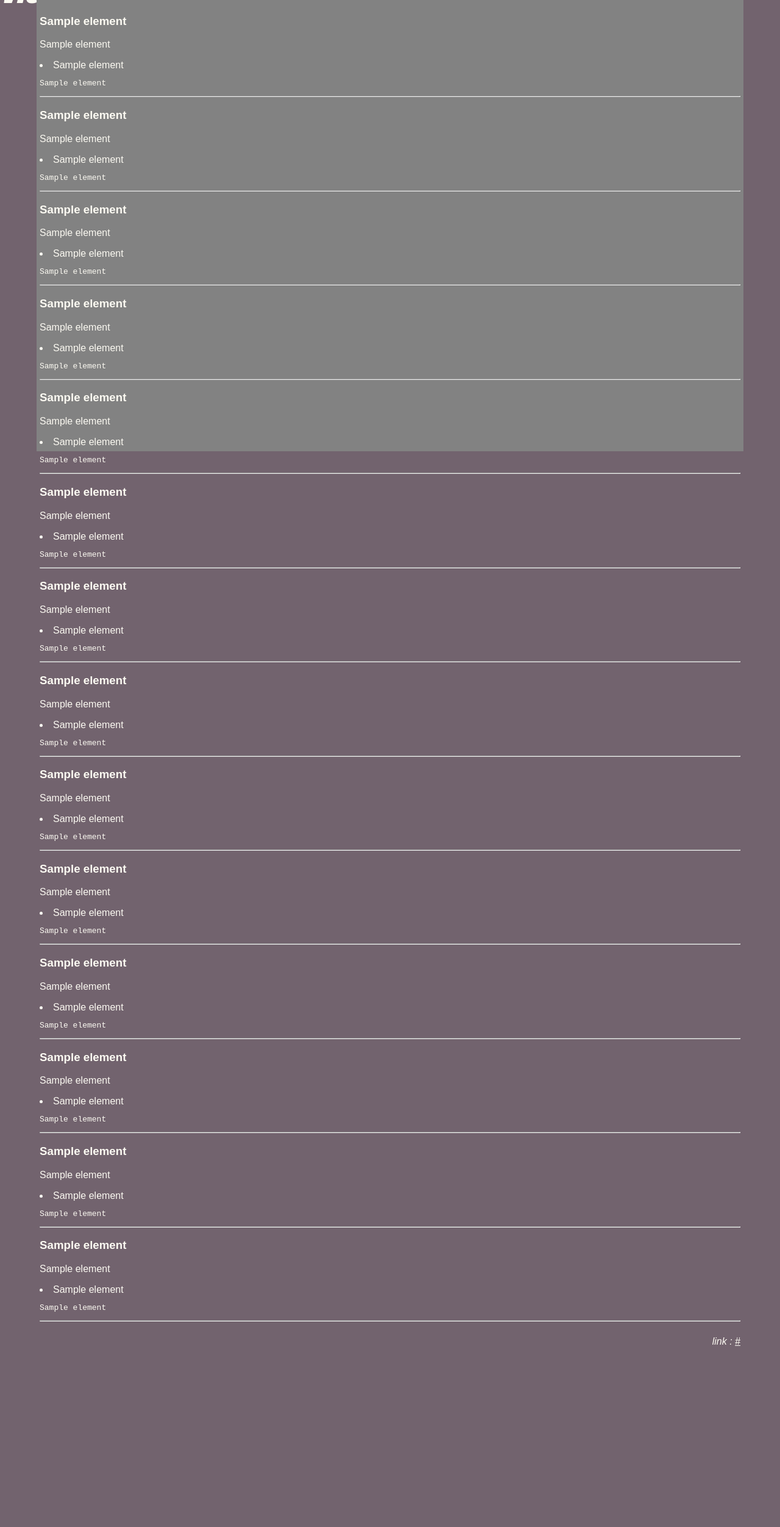
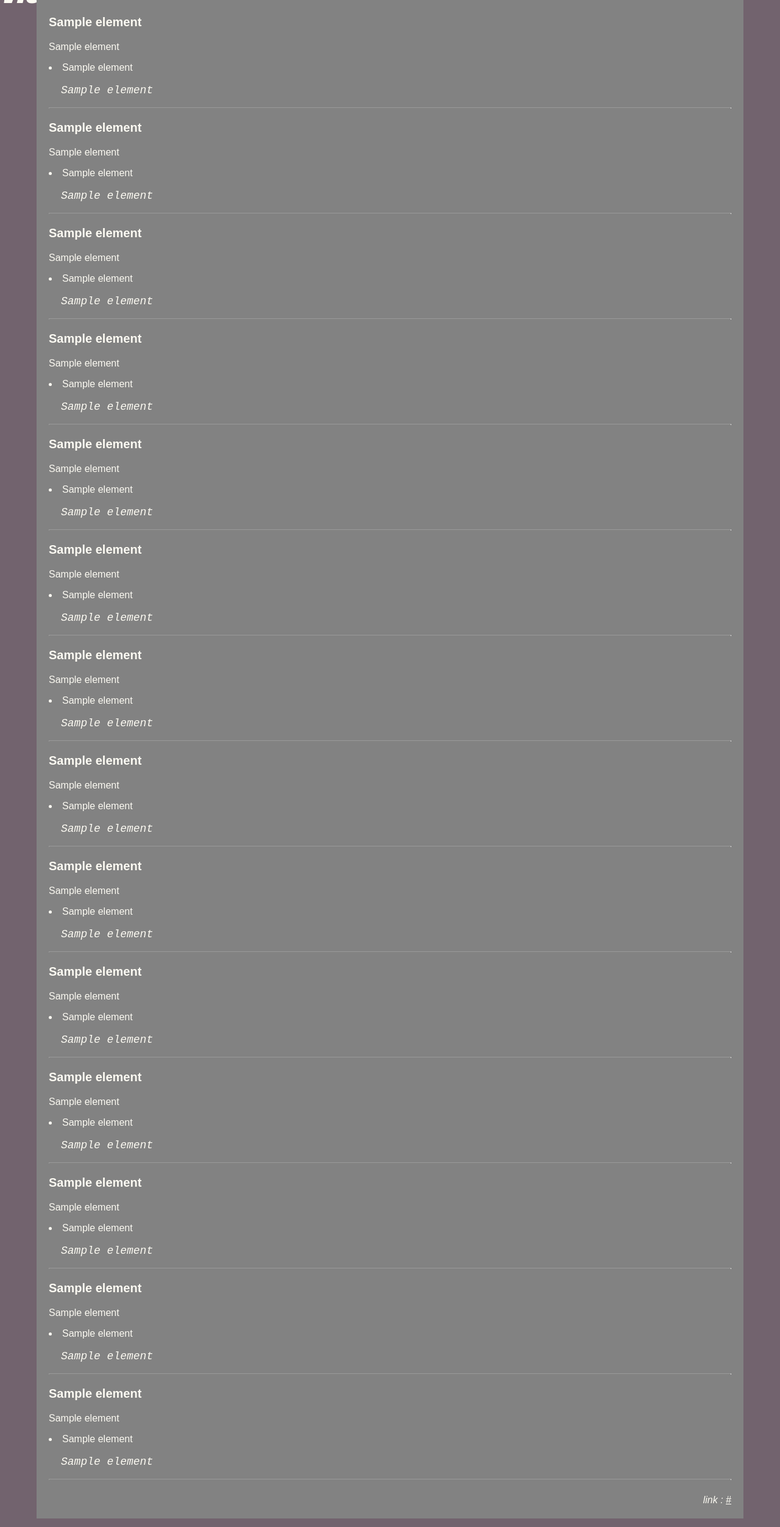
Before and after one commit to konekato/view-atcoder-questions, a Django app: template api/templates/show_question.html in a window 1280 px wide. Shown: the part 60-2564 px from the top of the page at 61% size. Before the commit the page ends 2269 px from the top, so only its background shows below. Run offline with Django 3.2, Linux system fonts and the light colour scheme; the template is opened without the code that fills it: most values are stand-ins (such as "Sample title", 1, 10 or a date in 2020).

Commit message:
見た目をいい感じに

```diff
--- a/api/static/css/default.css
+++ b/api/static/css/default.css
@@ -8,12 +8,25 @@ body{
     color: #FCFAF2;
 }
 
-h2 {
-    margin: 15px 15px 5px;
+h3 {
+    font-size: 20px;
+}
+
+hr {
+    background-color: #828281;
+    border-bottom: #828282;
+    padding: 0.5px 5px;
+
 }
 
 a {
     color: #FCFAF2;
+}
+
+pre {
+    font-size: 18px;
+    font-style: italic;
+    padding-left: 20px;
 }
 
 #header {
@@ -36,14 +49,13 @@ a {
 
 #body {
     margin: 0px;
-    padding: 5px;
+    padding: 5px 20px;
 
     position: absolute;
     top: 60px;
     left: 60px;
-    bottom: 0px;
     right: 60px;
-
+    bottom: inherit;
     background-color: #828282;
 }
 
```
